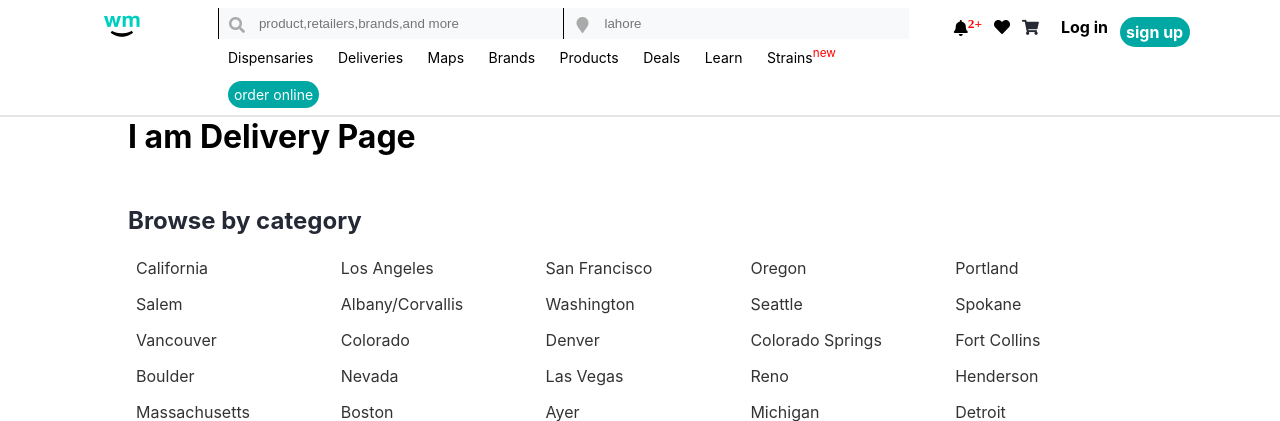
After one commit to mindinstructions/bud_carriage_laravel_front_end, a PHP site: page /delivery.php in a window 1280 px wide. The commit adds this page. Shown: the top 421 px of the page. Run offline with PHP 8.4, Linux system fonts and the light colour scheme; some libraries are stand-ins or nearby versions.

Commit message:
delivery page

```diff
--- /dev/null
+++ b/delivery.php
@@ -0,0 +1,7 @@
+<?php include("includes/header.php"); ?>
+
+	<div class="container-bg-home">
+		<h1> I am Delivery Page </h1>
+	</div>
+
+<?php include("includes/footer.php"); ?>
--- a/includes/header.php
+++ b/includes/header.php
@@ -86,7 +86,7 @@
 					<input type="text" placeholder="lahore" name="search"> </form>
 				<ul class="global-header">
 					<li><a href="#">Dispensaries</a></li>
-					<li><a href="#">Deliveries</a></li>
+					<li><a href="delivery.php">Deliveries</a></li>
 					<li><a href="#">Maps</a></li>
 					<li><a href="#">Brands</a></li>
 					<li><a href="#">Products</a> </li>
```
